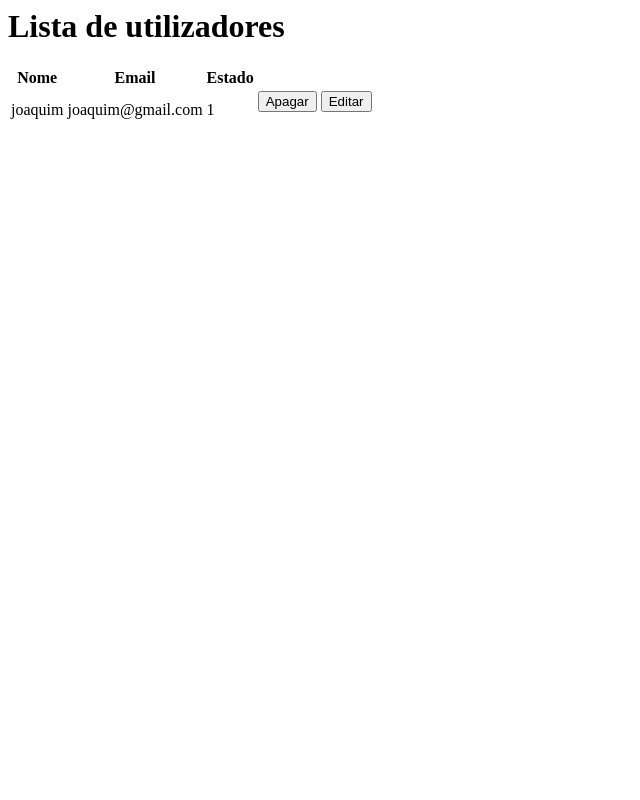
After one commit to alunosnet/UFCD_9951_Forum, a Flask app: page /utilizador/listar in a window 1280 px wide. The commit adds this page. Shown: the whole page, without its empty margins (0-640 px from the left). Run offline with Flask 2, Linux system fonts and the light colour scheme; data comes from the database, SQL or seed files in the repository; both versions use the stored data as it was after the commit.

Commit message:
Listar e atualizar utilizadores

```diff
--- a/app.py
+++ b/app.py
@@ -1,4 +1,4 @@
-from flask import Flask, render_template,request
+from flask import Flask, render_template,request,redirect
 from basedados import *
 
 tabela_utilizador="create table if not exists utilizador(id integer primary key autoincrement, nome text, email text, palavra_passe text, estado integer)"
@@ -36,6 +36,37 @@ def utilizador_registar():
         parametros=(nome,email,palavra_passe,1)
         ExecutarSQL(sql,parametros)
         #redirecionar
+        return redirect('/utilizador/listar')
 
+@app.route('/utilizador/listar')
+def utilizador_listar():
+    #consultar a bd para obter a lista de utilizadores
+    sql = "SELECT * FROM Utilizador"
+    dados = DevolverSQL(sql)
+    return render_template('utilizador/listar.html',registos=dados)
+
+@app.route('/utilizador/apagar',methods=["POST"])
+def utilizador_apagar():
+    #recolher o id do utilizador a apagar
+    id = request.form.get("id")
+    #consulta à bd para ter os dados do utilizador
+    sql = "SELECT * FROM Utilizador WHERE id=?"
+    parametros=(id,)
+    dados = DevolverSQL(sql,parametros)
+    #mostrar a página para confirmar o apagar
+    return render_template("utilizador/apagar.html",registo=dados[0])
+
+@app.route("/utilizador/apagar_confirmado",methods=["POST"])
+def utilizador_apagar_confirmado():
+    #recolher o id do utilizador a apagar
+    id = request.form.get("id")
+    #apagar da bd
+    sql = "DELETE FROM Utilizador WHERE id=?"
+    parametros=(id,)
+    ExecutarSQL(sql,parametros)
+    #redirecionar para utilizador/listar
+    return redirect("/utilizador/listar")
+
+#rota para editar
 
 app.run()
--- a/templates/index.html
+++ b/templates/index.html
@@ -8,5 +8,6 @@
 <body>
     <h1>Fórum</h1>
     <a href="/utilizador/registar">Registar</a>
+    <a href="/utilizador/listar">Listar</a>
 </body>
 </html>
--- /dev/null
+++ b/templates/utilizador/listar.html
@@ -0,0 +1,38 @@
+<html lang="en">
+<head>
+    <meta charset="UTF-8">
+    <meta http-equiv="X-UA-Compatible" content="IE=edge">
+    <meta name="viewport" content="width=device-width, initial-scale=1.0">
+    <title>Document</title>
+</head>
+<body>
+    <h1>Lista de utilizadores</h1>
+    <table>
+        <tr>
+            <th>Nome</th>
+            <th>Email</th>
+            <th>Estado</th>
+            <th colspan="2"></th>
+        </tr>
+        {% for registo in registos %}
+        <tr>
+            <td>{{ registo["nome"] }}</td>
+            <td>{{ registo["email"] }}</td>
+            <td>{{ registo["estado"] }}</td>
+            <td>
+                <form method="post" action="/utilizador/apagar">
+                    <input type="hidden" name="id" value="{{ registo['id'] }}">
+                    <input type="submit" value="Apagar">
+                </form>
+            </td>
+            <td>
+                <form method="post" action="/utilizador/editar">
+                    <input type="hidden" name="id" value="{{ registo['id'] }}">
+                    <input type="submit" value="Editar">
+                </form>
+            </td>
+        </tr>
+        {% endfor %}
+    </table>
+</body>
+</html>
```
Also changed, not shown: templates/utilizador/apagar.html (added, +18 -0 lines), Forum.db.
